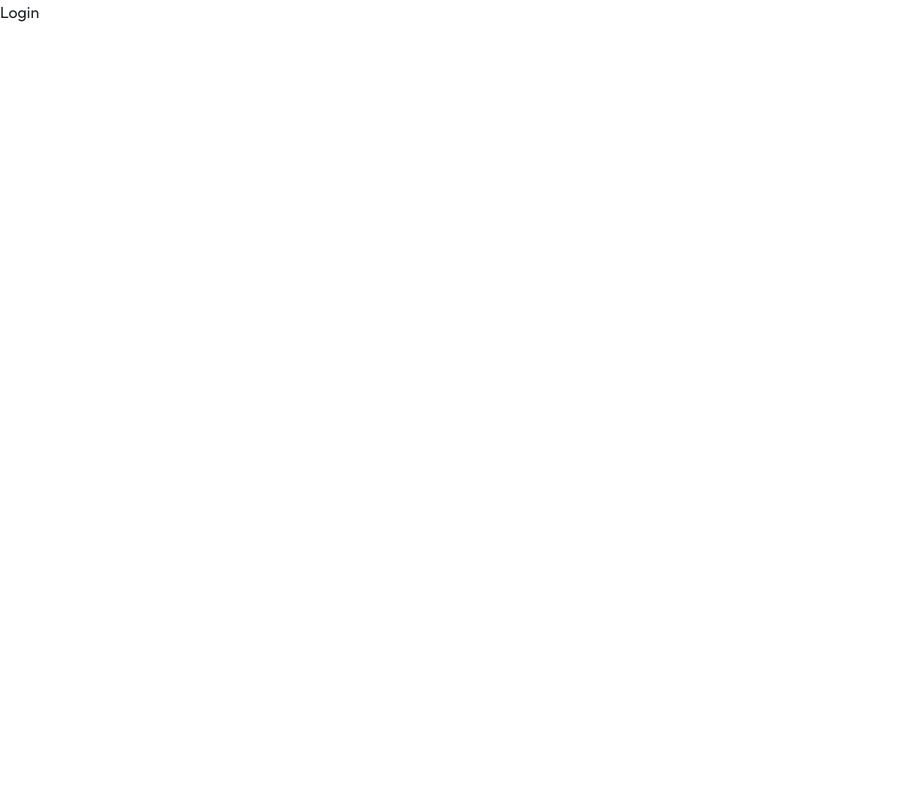
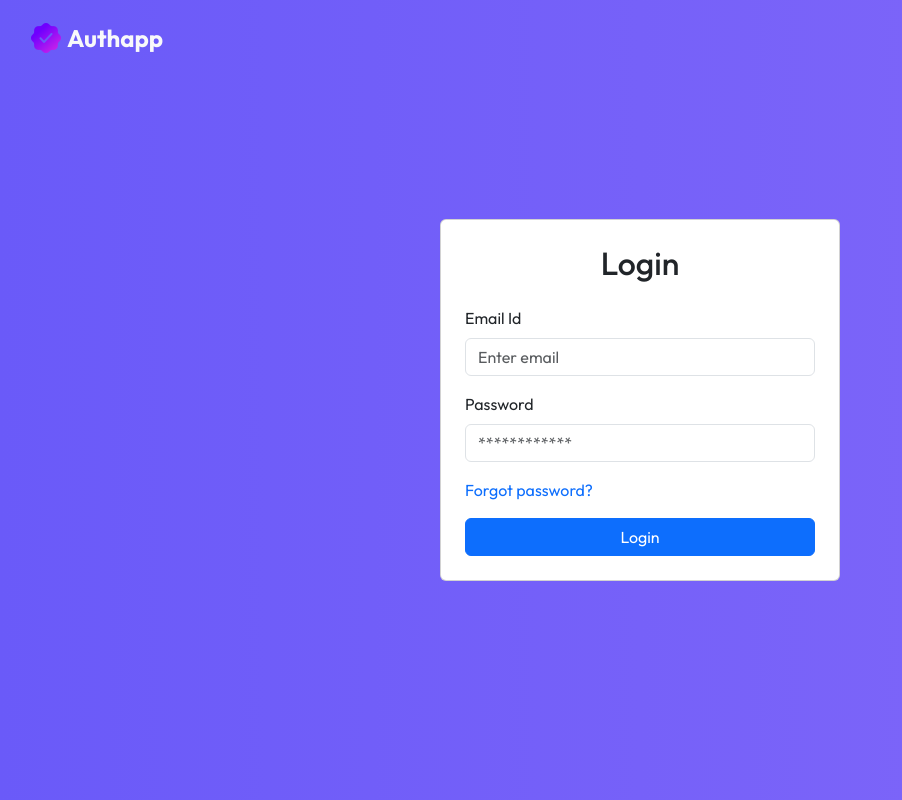
Before and after one commit to azharkhan16/authapp-frontend-react, a React (Vite) app in the folder client/: page /login in a window 1280 px wide. Shown: the whole page, without its empty margins (0-902 px from the left). Built offline with nearby package versions, Linux system fonts and the light colour scheme.

Commit message:
Add login page UI with email, password fields, forgot password link and login button

```diff
--- a/client/src/assets/assets.js
+++ b/client/src/assets/assets.js
@@ -1,6 +1,6 @@
 import logo from './logo.png';
 import header from './header.png';
-import logo_home from './logo_home.png';
+import logo_home from './logo-home.png';
 
 export const assets = {
     logo,
--- a/client/src/components/Header.jsx
+++ b/client/src/components/Header.jsx
@@ -1,8 +1,24 @@
+import { assets } from "../assets/assets.js";
+
 const Header = () => {
   return (
-    <div>
-      Header
-    </div>
+      <div className="text-center d-flex flex-column align-items-center justify-content-center py-5 px-3" style={{minHeight: '80vh'}}>
+          <img src={assets.header} alt="header" width={120} className="mb-4"/>
+
+          <h5 className="fw-semibold">
+              Hey Developer <span role="img" aria-label="wave">👋</span>
+          </h5>
+          <h1 className="fw-bold display-5 mb-3">Welcome to our product</h1>
+
+          <p className="text-muted fs-5 mb-4" style={{maxWidth: "500px"}}>
+              Lets start with a quick product tour and you can setup yje authentication in no time!
+          </p>
+
+          <button className="btn btn-outline-dark rounded-pill px-4 py-2">
+              Get Started
+          </button>
+      </div>
+
   )
 }
 
--- a/client/src/components/Menubar.jsx
+++ b/client/src/components/Menubar.jsx
@@ -1,8 +1,23 @@
+import { assets } from "../assets/assets";
+import {useNavigate} from "react-router-dom";
+
 const Menubar = () => {
+  const navigate = useNavigate();
+
   return (
-    <div>
-      Menubar
-    </div>
+      <nav className="navbar bg-white px-5 py-4 d-flex justify-content-between align-items-center">
+
+          <div className="d-flex align-items-center gap-2">
+
+            <img src={assets.logo_home} alt="logo" width={32} height={32}/>
+            <span className="fw-bold fs-4 text-dark">Authapp</span>
+          </div>
+
+          <div className="btn btn-outline-dark rounded-pill px-3" onClick={() => navigate("/login") }>
+              Login <i className="bi bi-arrow-right ms-2"></i>
+          </div>
+
+      </nav>
   )
 }
 
--- a/client/src/pages/Home.jsx
+++ b/client/src/pages/Home.jsx
@@ -1,8 +1,12 @@
+import Header from "../components/Header";
+import Menubar from "../components/Menubar";
+
 const Home = () => {
   return (
-    <div>
-      Home
-    </div>
+      <div className="flex flex-col items-center justify-content-center min-vh-100">
+          <Menubar />
+          <Header />
+      </div>
   )
 }
 
--- a/client/src/pages/Login.jsx
+++ b/client/src/pages/Login.jsx
@@ -1,11 +1,64 @@
 import React from 'react'
+import { Link } from "react-router-dom";
+import { assets } from "../assets/assets";
 
 const Login = () => {
   return (
-    <div>
-      Login
-    </div>
-  )
+      <div className="position-relative min-vh-100 d-flex justify-content-center align-items-center"
+          style={{background: "linear-gradient(90deg, #6a5af9, #8268f9)", border: "none"}}>
+
+          <div style={{position: "absolute", top: "20px", left: "30px", display: "flex", alignItems: "center"}}>
+              <Link to="/" style={{
+                  display: "flex",
+                  gap: 5,
+                  alignItems: "center",
+                  fontWeight: "bold",
+                  fontSize: "24px",
+                  textDecoration: "none",
+                }}>
+                  <img src={assets.logo} alt="Logo" height={32} width={32} />
+                  <span className="fw-bold fs-4 text-light">Authapp</span>
+              </Link>
+
+          </div>
+          <div className="card p-4" style={{ maxWidth: "400px", width: "100%" }}   >
+              <h2 className="text-center mb-4">
+                  Login
+              </h2>
+
+              <form>
+                  <div className="mb-3">
+                      <label htmlFor="email" className="form-label">Email Id</label>
+                      <input type="text"
+                             id="email"
+                             className="form-control"
+                             placeholder="Enter email"
+                             required
+                      />
+                  </div>
+
+                  <div className="mb-3">
+                      <label htmlFor="password" className="form-label"> Password </label>
+                      <input type="password"
+                             id="password"
+                             className="form-control"
+                             placeholder="************"
+                             required
+                      />
+                  </div>
+                  <div className="d-flex justify-content-between mb-3">
+                      <Link to="/reset-password" className="text-decoration-none">
+                          Forgot password?
+                      </Link>
+                  </div>
+
+                  <button type='submit' className='btn btn-primary w-100'>
+                      Login
+                  </button>
+             </form>
+          </div>
+      </div>
+    )
 }
 
 export default Login;
```
Also changed, not shown: client/src/assets/header.png.
